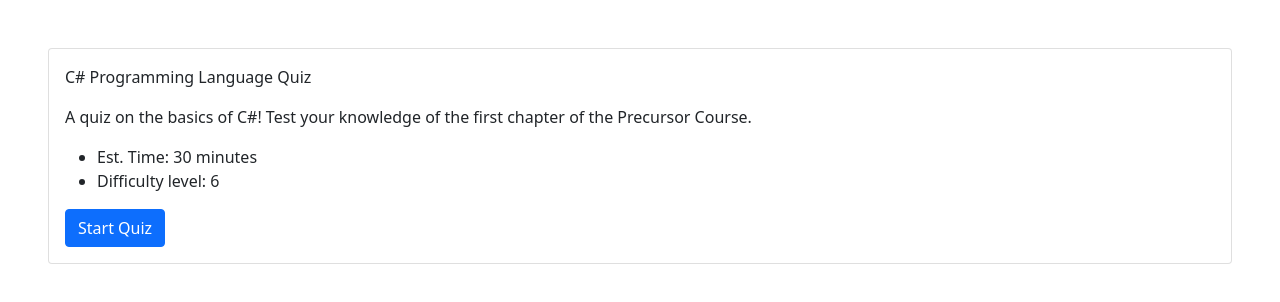
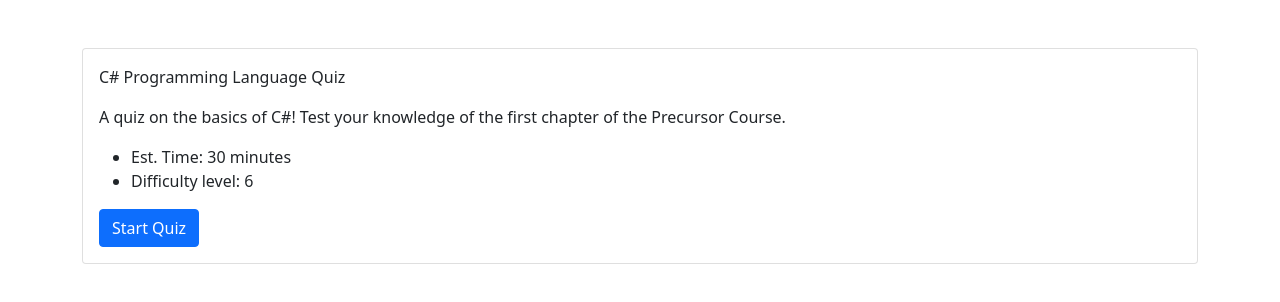
Before and after one commit to andrewrobles/andrew-robles-frontend-takehome, a Next.js app: page / in a window 1280 px wide. Shown: the top 302 px of the page. Built offline with nearby package versions, Linux system fonts and the light colour scheme.

Commit message:
Move status to inside of card

```diff
--- a/pages/index.js
+++ b/pages/index.js
@@ -31,13 +31,13 @@ export default function Home() {
   }
 
   return (
-    <div>
-        <Status
-          questionIndex={state.questionIndex}
-          quizLength={quizQuestionData.length}
-        />
-        <div className={`card m-5`}>
+    <div className={`container`}>
+        <div className={`card mt-5`}>
           <div className={`card-body`}>
+            <Status
+                questionIndex={state.questionIndex}
+                quizLength={quizQuestionData.length}
+            />
             <Content
               quizQuestionData={quizQuestionData}
               questionIndex={state.questionIndex}
```
